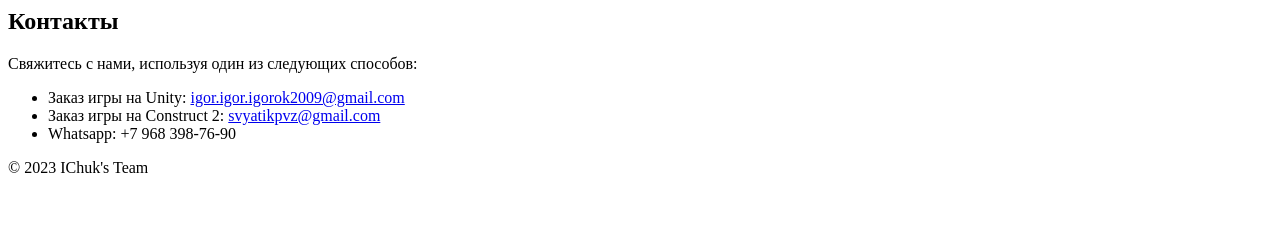
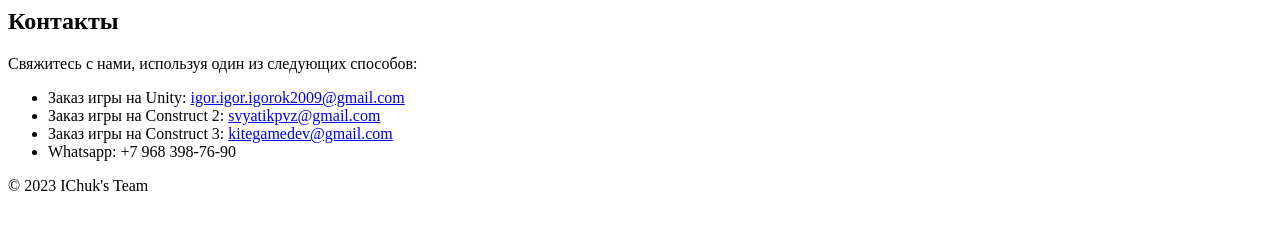
Before and after one commit to Igor-chuk/IchuksTeam.io, a plain HTML site: page contacts.html in a window 1280 px wide. Shown: the part 105-334 px from the top of the page. Drawn offline with Linux system fonts and the light colour scheme.

Commit message:
Update contacts.html

```diff
--- a/contacts.html
+++ b/contacts.html
@@ -62,7 +62,8 @@ nav a {
       <ul>
         <li>Заказ игры на Unity: <a href="mailto:igor.igor.igorok2009@gmail.com">igor.igor.igorok2009@gmail.com</a></li>
 	<li>Заказ игры на Construct 2: <a href="mailto:svyatikpvz@gmail.com">svyatikpvz@gmail.com</a></li>
-     	<li>Whatsapp: +7 968 398-76-90</li>
+     	<li>Заказ игры на Construct 3: <a href="mailto:kitegamedev@gmail.com">kitegamedev@gmail.com</a></li>
+        <li>Whatsapp: +7 968 398-76-90</li>
 	</ul>
     </main>
     <footer>
```
